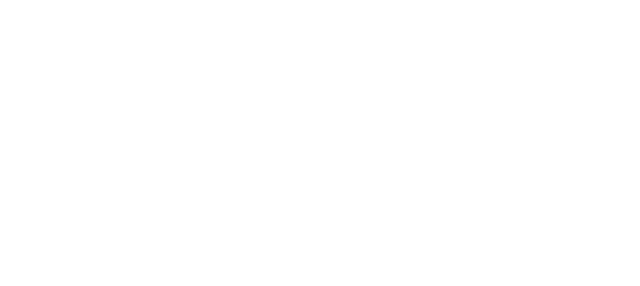
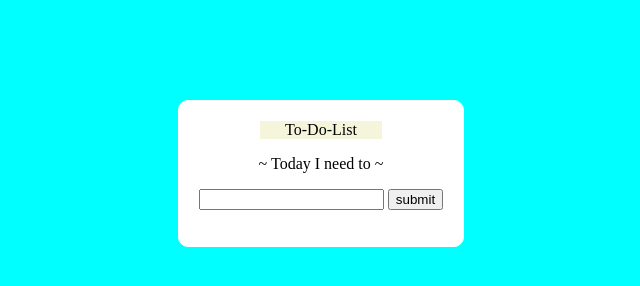
Before and after one commit to dts-kominfo-rea2b/challenge-08-casdjani, a website: page index.html in a window 1280 px wide. Shown: the whole page, without its empty margins (319-959 px from the left). Drawn offline with Linux system fonts and the light colour scheme.

Commit message:
challenge 08

```diff
--- a/index.html
+++ b/index.html
@@ -6,36 +6,76 @@
     <meta name="viewport" content="width=device-width, initial-scale=1.0" />
     <title>Challenge - DOM</title>
   </head>
+  <style>
+    body{
+      background-color: aqua;
+    }
+
+    #app{
+      border: 1px solid white;
+      background-color: white;
+      width: fit-content;
+      margin: 100px auto;
+      padding: 20px;
+      border-radius: 10px;
+      text-align: center;
+    }
+
+    #todo-title{
+      background: beige;
+      width: 50%;
+      margin: auto;
+    }
+  </style>
   <body>
     <div id="app">
       <!-- TODO: Buatlah sebuah header dengan id todo-title -->
       <!-- TODO: Buatlah sebuah subtitle dengan id todo-subtitle -->
+      <header id="todo-title">To-Do-List</header>
+      <p id="todo-subtitle">~ Today I need to ~</p>
 
       <!-- Section: input -->
       <!-- TODO: Buatlah sebuah input bertipe text dengan id todo-input -->
       <!-- TODO: Buatlah sebuah button dengan id todo-submit -->
+      <input id="todo-input" type="text">
+      <button id="todo-submit">submit</button>
 
       <!-- Section output -->
       <!-- TODO: Buatlah sebuah <ul> dengan id todo-output -->
+        <ul id="todo-output"></ul>
     </div>
 
     <!-- ! Untuk tantangan ini, script jangan diubah ke external js yah ! -->
     <script>
       // TODO: Deklarasi variable sesuai dengan kebutuhan di sini
-      let button;
-      let input;
-      let output;
+      let button = document.querySelector("#todo-submit");
+      let input = document.querySelector('#todo-input');
+      let output = document.querySelector('#todo-output');
+      let todoList = []
 
       // TODO: Buatlah sebuah fungsi dengan nama fnClickHandler
       // Fungsi yang digunakan untuk menambahkan tulisan
       // Jangan ubah cara deklarasi fungsinya, cukup isi saja
-      function fnClickHandler(toDoItem) {}
+      function fnClickHandler(toDoItem) {
+        let li = document.createElement('li')
+        li.textContent = toDoItem;
+        return output.append(li);
+      }
 
       // TODO: register event onclick / addEventListener untuk button
       // akan menjalankan fungsi fnClickHandler
+      button.addEventListener('click', () => {
+        fnClickHandler(input.value)
+      })
 
       // TODO: register event onkeypress / addEventListener untuk input
       // sehingga saat di input ditekan enter akan menjalankan fungsi fnClickHandler juga
+      input.addEventListener("keypress", (event) => {
+        if (event.which == 13){
+          fnClickHandler(input.value)
+        }
+      })
+
     </script>
   </body>
 </html>
```
